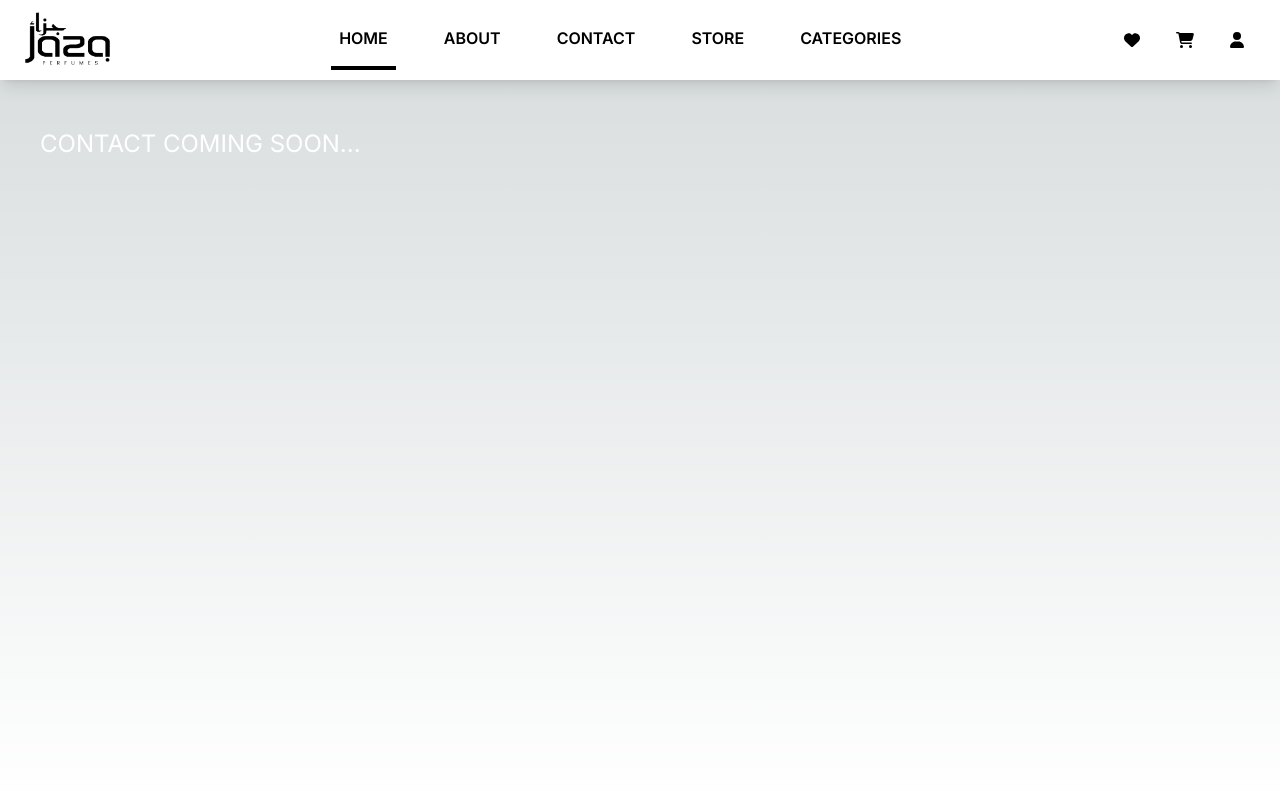
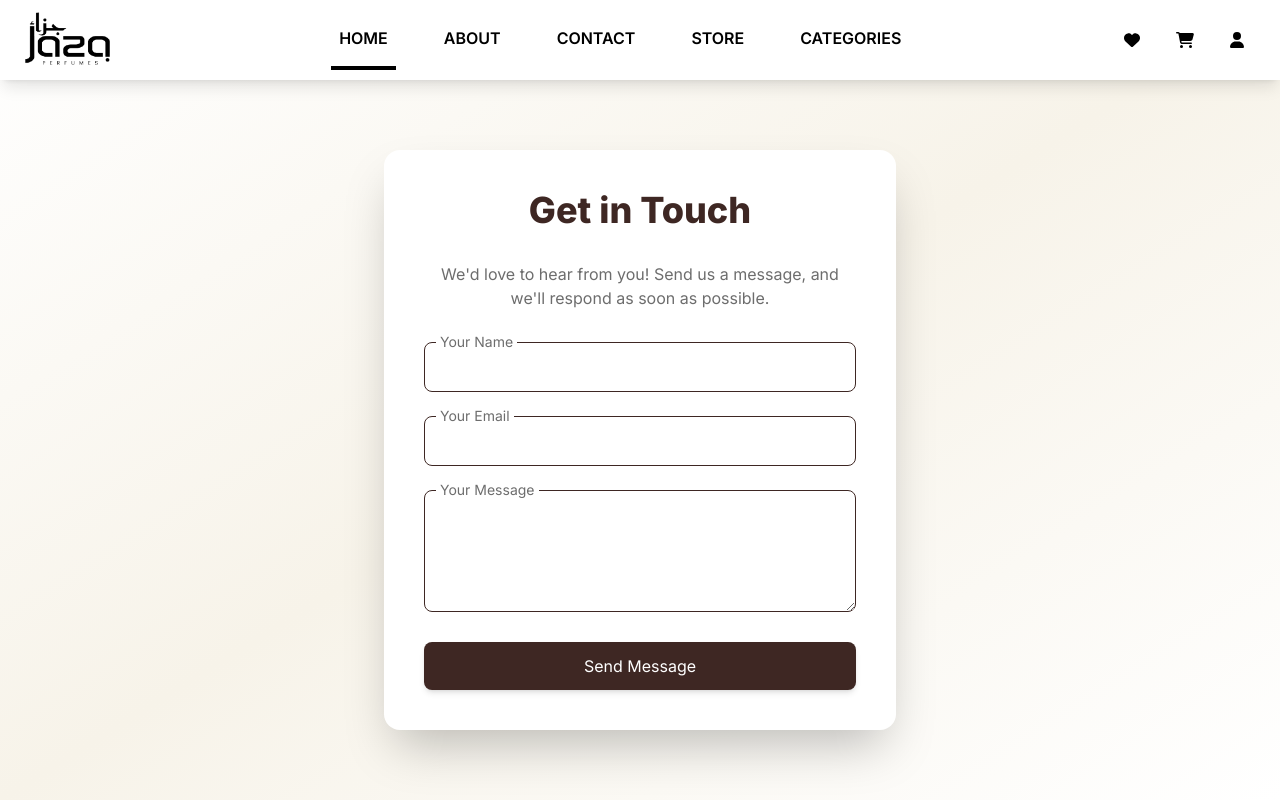
Before and after one commit to yaseenmirshal/jazaperfume, a Next.js app: page /Contact in a window 1280 px wide. Built offline with nearby package versions, Linux system fonts and the light colour scheme.

Commit message:
added about contact

```diff
--- a/app/(routes)/Contact/page.tsx
+++ b/app/(routes)/Contact/page.tsx
@@ -1,17 +1,120 @@
-
-import React from 'react';
+// pages/contact.tsx
+"use client";
+import React, { useState } from "react";
 import Navbar from "@/app/Components/Navbar";
 
-function page() {
+const ContactPage = () => {
+  const [formData, setFormData] = useState({
+    name: "",
+    email: "",
+    message: "",
+  });
+
+  const handleInputChange = (
+    e: React.ChangeEvent<HTMLInputElement | HTMLTextAreaElement>
+  ) => {
+    const { name, value } = e.target;
+    setFormData({ ...formData, [name]: value });
+  };
+
+  const handleSubmit = (e: React.FormEvent<HTMLFormElement>) => {
+    e.preventDefault();
+    console.log("Form Submitted", formData);
+    // Reset form
+    setFormData({
+      name: "",
+      email: "",
+      message: "",
+    });
+  };
+
   return (
     <>
-    <Navbar/>
-    <div className='h-screen w-full pt-32'>
-    <h1 className='text-white ml-10 text-2xl'>CONTACT COMING SOON... </h1>
-    </div>
+      <Navbar />
+      <section className="min-h-screen bg-gradient-to-br from-white via-[#F7F3E9] to-white flex items-center justify-center px-4 pt-20 md:px-8">
+        <div className="bg-white rounded-2xl shadow-2xl p-6 sm:p-10 w-full max-w-lg space-y-8">
+          {/* Title */}
+          <h1 className="text-3xl md:text-4xl font-extrabold text-[#3E2723] text-center">
+            Get in Touch
+          </h1>
+          <p className="text-[#6D6D6D] text-center text-sm md:text-base">
+            We'd love to hear from you! Send us a message, and we'll respond as soon as possible.
+          </p>
 
+          {/* Form */}
+          <form onSubmit={handleSubmit} className="space-y-6">
+            {/* Name Input */}
+            <div className="relative">
+              <input
+                type="text"
+                id="name"
+                name="name"
+                value={formData.name}
+                onChange={handleInputChange}
+                required
+                placeholder=" "
+                className="w-full px-4 py-3 border border-[#3E2723] rounded-lg focus:ring-2 focus:ring-[#3E2723] focus:outline-none text-[#3E2723] transition duration-300"
+              />
+              <label
+                htmlFor="name"
+                className="absolute top-0 left-3 px-1 bg-white transform -translate-y-1/2 text-sm text-[#6D6D6D]"
+              >
+                Your Name
+              </label>
+            </div>
+
+            {/* Email Input */}
+            <div className="relative">
+              <input
+                type="email"
+                id="email"
+                name="email"
+                value={formData.email}
+                onChange={handleInputChange}
+                required
+                placeholder=" "
+                className="w-full px-4 py-3 border border-[#3E2723] rounded-lg focus:ring-2 focus:ring-[#3E2723] focus:outline-none text-[#3E2723] transition duration-300"
+              />
+              <label
+                htmlFor="email"
+                className="absolute top-0 left-3 px-1 bg-white transform -translate-y-1/2 text-sm text-[#6D6D6D]"
+              >
+                Your Email
+              </label>
+            </div>
+
+            {/* Message Input */}
+            <div className="relative">
+              <textarea
+                id="message"
+                name="message"
+                value={formData.message}
+                onChange={handleInputChange}
+                required
+                placeholder=" "
+                rows={4}
+                className="w-full px-4 py-3 border border-[#3E2723] rounded-lg focus:ring-2 focus:ring-[#3E2723] focus:outline-none text-[#3E2723] transition duration-300"
+              />
+              <label
+                htmlFor="message"
+                className="absolute top-0 left-3 px-1 bg-white transform -translate-y-1/2 text-sm text-[#6D6D6D]"
+              >
+                Your Message
+              </label>
+            </div>
+
+            {/* Submit Button */}
+            <button
+              type="submit"
+              className="w-full bg-[#3E2723] text-white py-3 rounded-lg shadow-md hover:bg-[#2C1D1A] transition duration-300"
+            >
+              Send Message
+            </button>
+          </form>
+        </div>
+      </section>
     </>
-  )
-}
+  );
+};
 
-export default page
+export default ContactPage;
--- a/app/(routes)/Store/page.tsx
+++ b/app/(routes)/Store/page.tsx
@@ -26,10 +26,6 @@ function Page() {
 
 
   };
-
-
-
-
   const categories = [
     'FRAGRANCE',
     'AVAILABILITY',
--- a/app/Components/Curos.tsx
+++ b/app/Components/Curos.tsx
@@ -94,12 +94,14 @@ const perfumes = [
   };
 
   return (
-    <>
-    <div className="container mx-auto py-0 bg-white  w-full ">
+    <> <div className='w-full  bg-[#F7F3E9]'>
+    <div className="container mx-auto py-0 bg-[#F7F3E9] w-full ">
+
       <Slider {...settings}>
         {perfumes.map((perfume) => (
-          <div key={perfume.id} className="p-4">
-            <div className="bg-[#333333] rounded-xl shadow-md overflow-hidden">
+
+          <div key={perfume.id} className="p-4 pb-10">
+            <div className="bg-[#333333] rounded-xl overflow-hidden">
               <div
                 style={{ backgroundImage: `url(${perfume.image})` }}
                 className="bg-cover bg-center h-60"
@@ -118,9 +120,10 @@ const perfumes = [
               </div>
             </div>
           </div>
+
         ))}
       </Slider>
-
+</div>
     </div>
     </>
   );
--- a/app/Components/SocialIcons.tsx
+++ b/app/Components/SocialIcons.tsx
@@ -6,7 +6,7 @@ const SocialIcons = () => {
   return (
     <>
      <Curostop/>
-      <div className="grid grid-cols-1 md:grid-cols-3 gap-12 w-full min-h-auto bg-darkCharcoal px-4 py-8 md:px-16 md:py-14 bg-white">
+      <div className="grid grid-cols-1 md:grid-cols-3 gap-12 w-full min-h-auto bg-darkCharcoal px-4 py-8 md:px-16 md:py-14 bg-[#F7F3E9]">
         {/* Fragrances Card */}
           <div className="flex flex-col rounded-xl w-full bg-[#1e1e1e] text-[#e0e0e0] shadow-md transition-transform duration-500 mb-8 mt-10 md:mb-0 md:mt-0 md:hover:scale-105 hover:object-scale-down">
   <div style={{backgroundImage: `url('./jazabottles.jpg')`}} className="rounded-xl mx-4 -mt-6 h-40 bg-[#333333] bg-clip-border text-white shadow-lg bg-gradient-to-r bg-cover bg-center"></div>
@@ -68,10 +68,10 @@ const SocialIcons = () => {
         </div>
       </div>
       <Curos/>
-      <div className='w-full h-96 flex'>
+      <div className='w-full h-auto flex'>
 
         {/* Men Card */}
-        <div className='relative flex w-1/2 h-96 pt-10 bg-white'>
+        <div className='relative border-none flex w-1/2 h-96  bg-white'>
           <div className='relative w-full h-full overflow-hidden'>
             <div
               style={{ backgroundImage: `url('https://i.pinimg.com/736x/2f/da/4b/2fda4bb2f061b21b541d5bcd2304ce62.jpg')` }}
@@ -84,7 +84,7 @@ const SocialIcons = () => {
         </div>
 
         {/* Women Card */}
-        <div className='relative flex w-1/2 h-96 pt-10 bg-white'>
+        <div className='relative flex w-1/2 h-96  bg-white'>
           <div className='relative w-full h-full overflow-hidden'>
             <div
               style={{ backgroundImage: `url('https://perfumania.com/cdn/shop/articles/Best_Versace_Perfumes_for_Women_in_2024.webp?v=1715884495')` }}
@@ -108,12 +108,12 @@ const SocialIcons = () => {
         style={{ backgroundImage: 'url(./jazabanner.jpg)' }}
       ></div> */}
 
-      {/* Video section */}
+      {/* Video section
       <div className='flex w-full min-h-auto bg-darkCharcoal justify-center'>
         <div style={{ position: 'relative', maxWidth: '100%' }}>
           <video src="./jazavid.mp4" className='w-full h-auto' autoPlay muted loop />
         </div>
-      </div>
+      </div> */}
     </>
   );
 };
--- a/app/layout.tsx
+++ b/app/layout.tsx
@@ -18,7 +18,7 @@ export default function RootLayout({
   return (
     <html lang="en">
 
-      <body className={inter.className}>
+      <body  className={inter.className}>
 
         {children}
         </body>
--- a/app/page.tsx
+++ b/app/page.tsx
@@ -9,13 +9,13 @@ const Home = () => {
     <>
       <Navbar />
 
-      <div className="hidden flex-col md:flex-row">
+      <div className="hidden lg:flex flex-col md:flex-row">
         {/* Left Column */}
         <div
           className="w-full h-screen items-center justify-start pt-10 px-6 md:px-16 bg-cover bg-center"
           style={{ backgroundImage: 'url(./b4full.png)', zIndex: '-1' }}
         >
-          <div className="text-left">
+          <div className="text-left pt-72">
             <h1 className="text-4xl md:text-6xl font-bold leading-tight mb-6 text-[#3E2723]">
               Discover Your <br />Signature Scent
             </h1>
```
Also changed, not shown: app/(routes)/About/page.tsx (+71 -12 lines).
